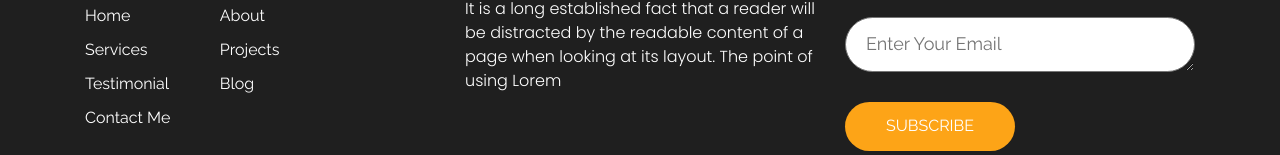
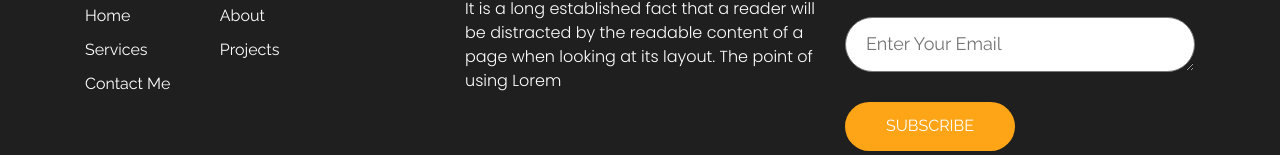
Before and after one commit to TiahManda/mandaniaina, a plain HTML site: page about.html in a window 1280 px wide. Shown: the part 1327-1482 px from the top of the page. Drawn offline with Linux system fonts and the light colour scheme.

Commit message:
modification detail contenant 3*

```diff
--- a/about.html
+++ b/about.html
@@ -137,8 +137,6 @@
                            <li><a href="about.html">About</a></li>
                            <li><a href="services.html">Services</a></li>
                            <li><a href="projects.html">Projects</a></li>
-                           <li><a href="testimonial.html">Testimonial</a></li>
-                           <li><a href="blog.html">Blog</a></li>
                            <li><a href="contact.html">Contact Me</a></li>
                         </ul>
                      </div>
```
Also changed, not shown: contact.html (+0 -2 lines), projects.html (+0 -2 lines), services.html (+0 -2 lines).
